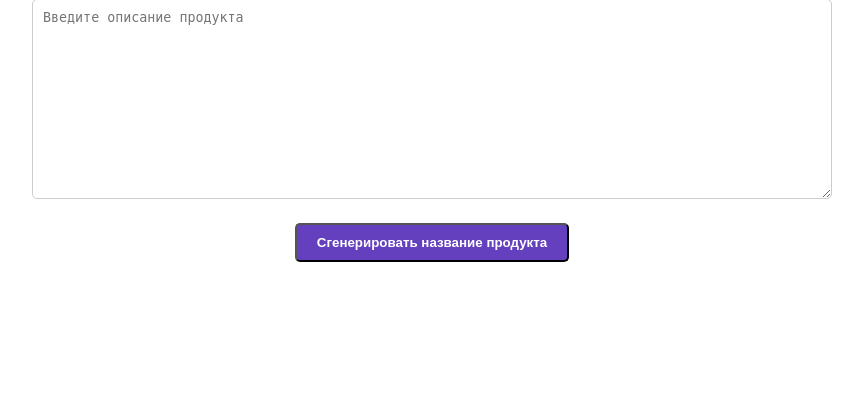
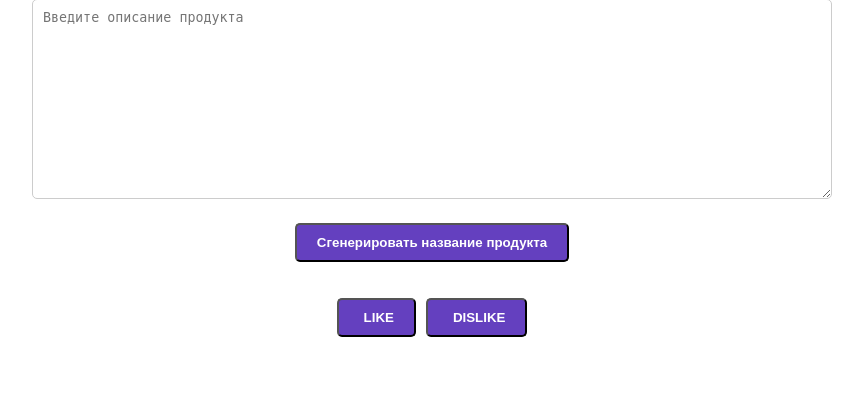
Before and after one commit to WocherZ/marketing-service-uralsib-hack, a Django app: page /personal_page in a window 1280 px wide. Shown: the part 197-595 px from the top of the page, without its empty margins (208-1071 px from the left). Run offline with Django 4.2, Linux system fonts and the light colour scheme.

Commit message:
Лайки и дислайки

```diff
--- a/application/app/forms.py
+++ b/application/app/forms.py
@@ -15,3 +15,7 @@ class LoginForm(forms.Form):
 class GetMarketingProductForm(forms.Form):
     # product_description = forms.Textarea(attrs={'placeholder': 'Введите описание продукта'})
     product_description = forms.CharField(widget=forms.Textarea(attrs={'placeholder': 'Введите описание продукта'}))
+
+class GetFeedback(forms.Form):
+    like = forms.BooleanField(widget=forms.TextInput(attrs={'class': 'form-input', 'placeholder': 'Like'}))
+    dislike = forms.BooleanField()
--- a/application/application/settings.py
+++ b/application/application/settings.py
@@ -80,7 +80,7 @@ DATABASES = {
         'NAME': 'postgres', # Имя базы данных
         'USER': 'postgres', # Имя пользователя
         'PASSWORD': 'postgres', # Пароль пользователя
-        'HOST': 'pgdb', # Наименование контейнера для базы данных в Docker Compose
+        'HOST': '', # Наименование контейнера для базы данных в Docker Compose
         'PORT': '5432',  # Порт базы данных
     }
 }
--- a/application/templates/personal_page.html
+++ b/application/templates/personal_page.html
@@ -82,6 +82,20 @@
       justify-content: center;
     }
 
+        .feedback-buttons {
+      display: flex;
+      justify-content: center;
+      align-items: center;
+    }
+
+    .feedback-buttons .button {
+      margin: 0 5px;
+    }
+
+    .feedback-buttons .button i {
+      margin-right: 5px;
+    }
+
     table {
       width: 100%;
       border-collapse: collapse;
@@ -106,6 +120,13 @@
       font-weight: bold;
       color: #6440bf;
       padding: 10px;
+    }
+
+    #response-message {
+      font-size: 18px;
+      font-weight: bold;
+      color: #6440bf;
+      margin-top: 20px;
     }
 
   </style>
@@ -171,9 +192,31 @@
     <div id="output">
       {{ output }}
     </div>
+    <div class="feedback-buttons">
+<!--      {{form.like}}-->
+<!--      {{form.dislike}}-->
+      <button class="button" id="like-button"><i class="fas fa-thumbs-up"></i>LIKE</button>
+      <button class="button" id="dislike-button"><i class="fas fa-thumbs-down"></i>DISLIKE</button>
+    </div>
+    <div id="response-message"></div>
   </div>
   <script>
-    // JavaScript code to hide the border of #output if it is empty
+    var likeButton = document.getElementById('like-button');
+    var dislikeButton = document.getElementById('dislike-button');
+    var responseMessage = document.getElementById('response-message');
+
+    likeButton.addEventListener('click', function() {
+      likeButton.style.display = 'none';
+      dislikeButton.style.display = 'none';
+      responseMessage.textContent = 'Thanks for your response';
+    });
+
+    dislikeButton.addEventListener('click', function() {
+      likeButton.style.display = 'none';
+      dislikeButton.style.display = 'none';
+      responseMessage.textContent = 'Thanks for your response';
+    });
+
     window.addEventListener('DOMContentLoaded', (event) => {
       const output = document.getElementById('output');
       if (output.innerHTML.trim() === '') {
```
Lines whose indentation alone changed are shown as unchanged.
